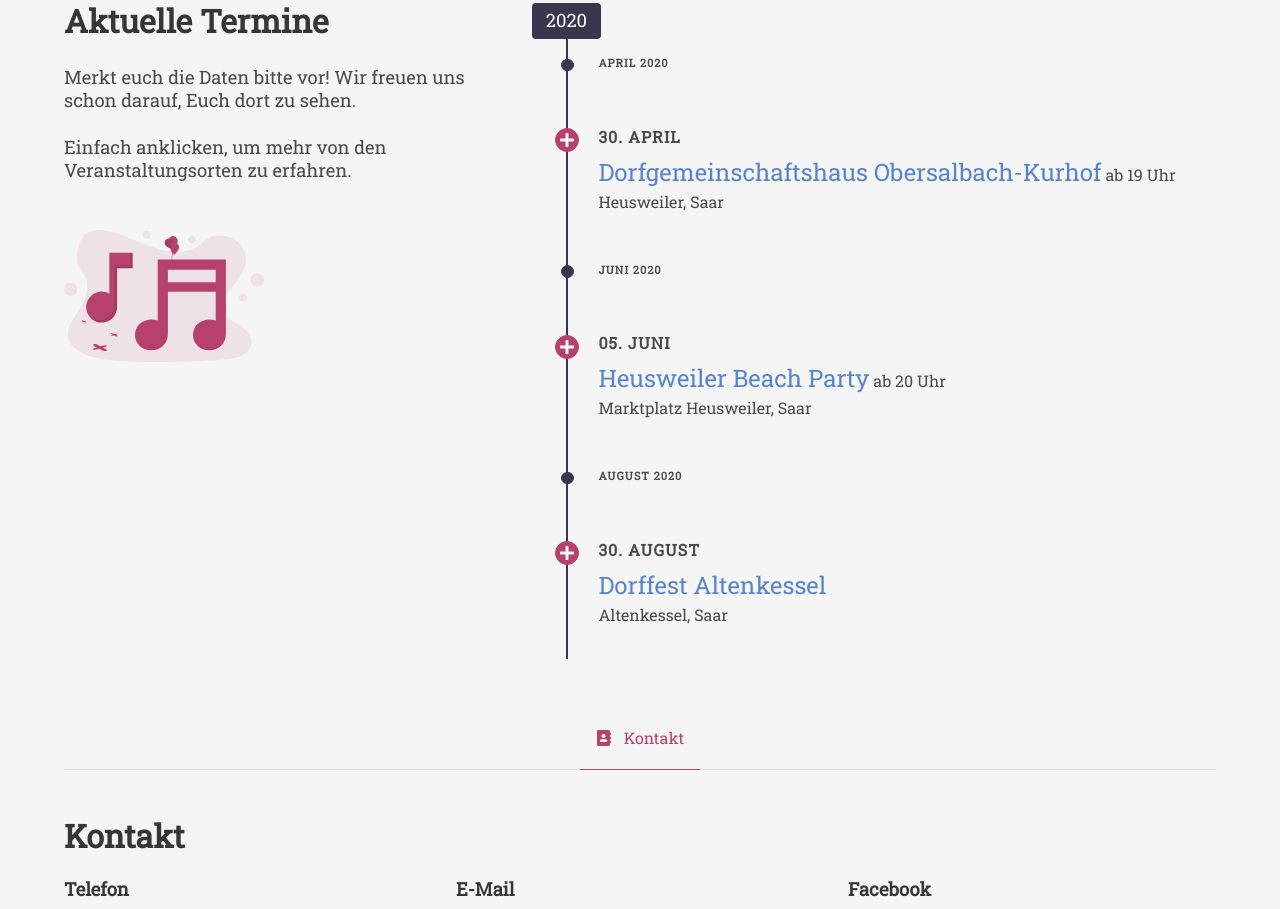
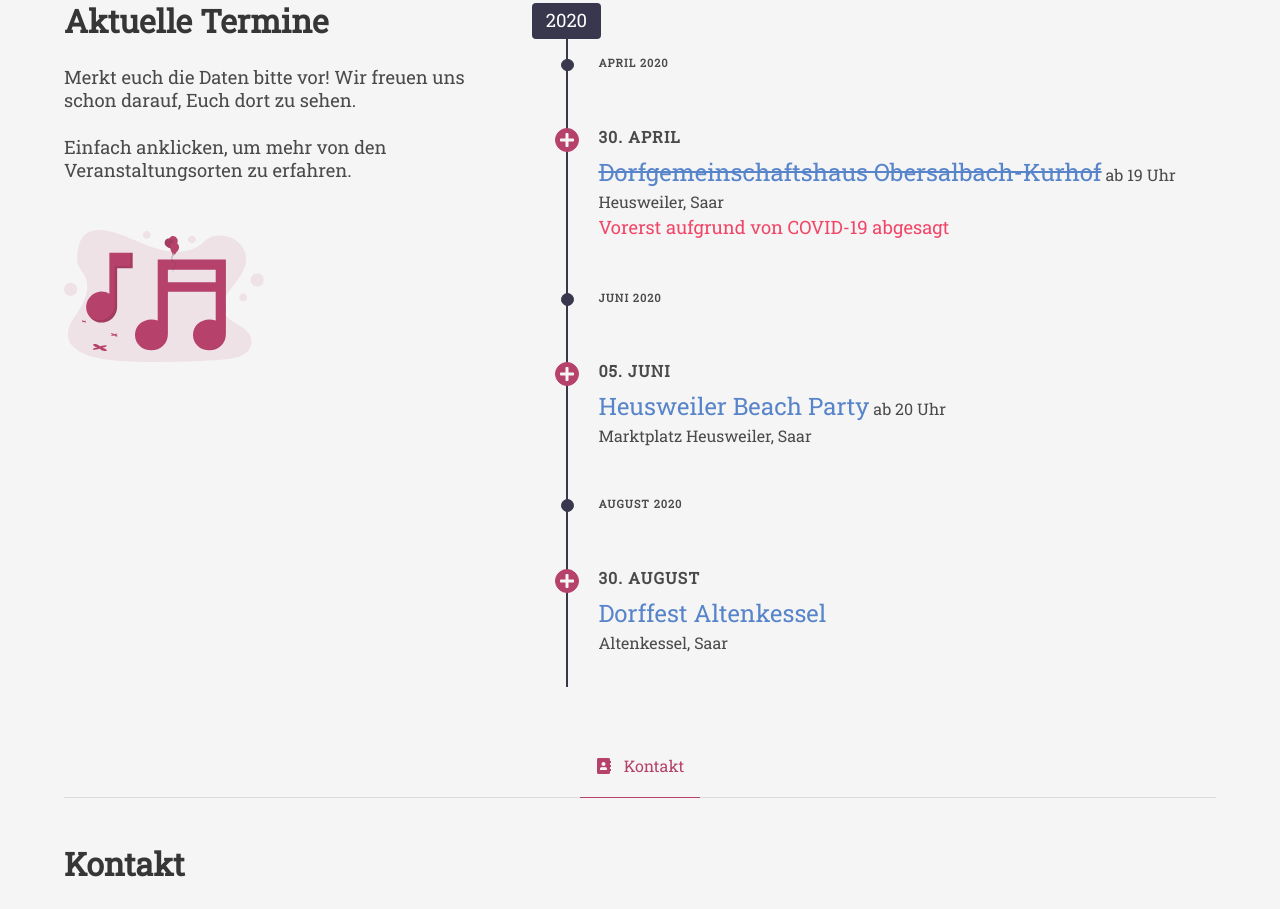
Before and after one commit to b0ehmt/4Rocks, a website: page index.html in a window 1280 px wide. Shown: the part 1817-2726 px from the top of the page. Drawn offline with nearby package versions, Linux system fonts and the light colour scheme.

Commit message:
fixed bugs changed link

```diff
--- a/index.html
+++ b/index.html
@@ -255,10 +255,11 @@
 									<p class="heading is-size-6">30. April</p>
 									<p>
 										<a class="link is-size-4" href="https://goo.gl/maps/AL7kyDDBGYffAc8v5" target="_blank"
-											>Dorfgemeinschaftshaus Obersalbach-Kurhof</a
+											><strike>Dorfgemeinschaftshaus Obersalbach-Kurhof</strike></a
 										>
 										ab 19 Uhr<br />Heusweiler, Saar
 									</p>
+									<p class="is-size-5 has-text-danger">Vorerst aufgrund von COVID-19 abgesagt</p>
 								</div>
 							</div>
 							<div class="timeline-item is-dark">
```
Also changed, not shown: galerie.html (+1 -1 lines).
